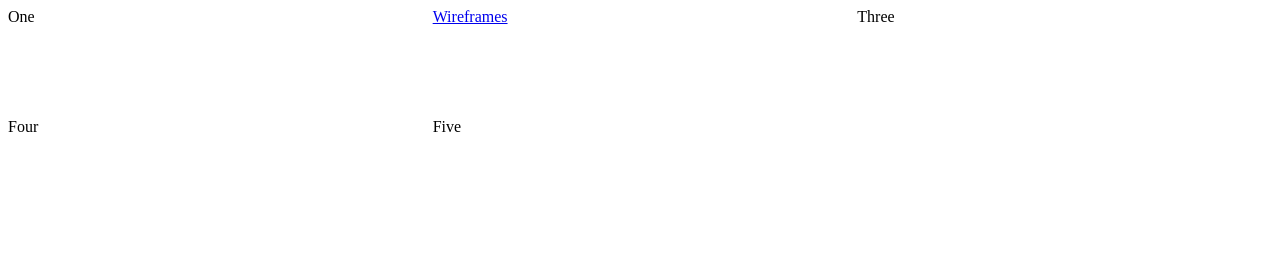
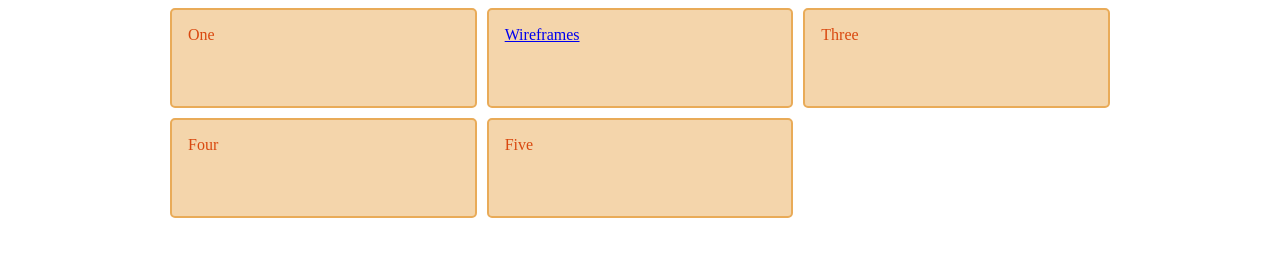
Before and after one commit to austin-2018/GitHub.io, a plain HTML site: page index.html in a window 1280 px wide. Drawn offline with Linux system fonts and the light colour scheme.

Commit message:
Update main.css

```diff
--- a/main.css
+++ b/main.css
@@ -11,6 +11,19 @@
 /* end flexbox */
 /* css grid for testing */
 /* based off CSS Grid Layout https://developer.mozilla.org/en-US/docs/Web/CSS/CSS_Grid_Layout 17 April 2018 */
+* {box-sizing: border-box;}
+.wrapper {
+  max-width: 940px;
+  margin: 0 auto;
+}
+
+.wrapper > div {
+  border: 2px solid rgb(233,171,88);
+  border-radius: 5px;
+  background-color: rgba(233,171,88,.5);
+  padding: 1em;
+  color: #d9480f;
+}
 .wrapper {
   display: grid;
   grid-template-columns: repeat(3, 1fr);
```
